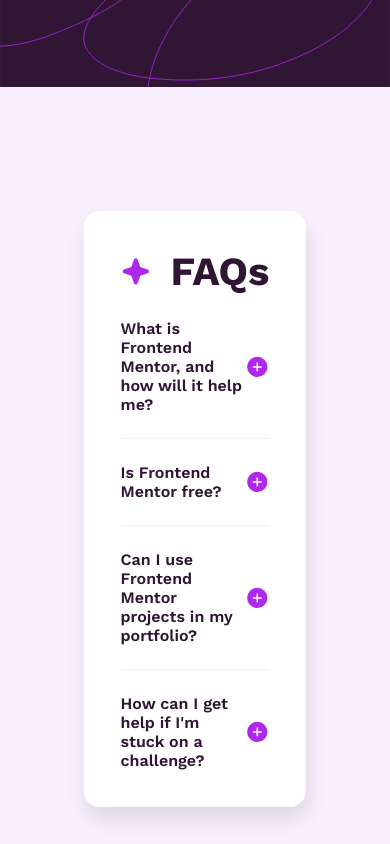
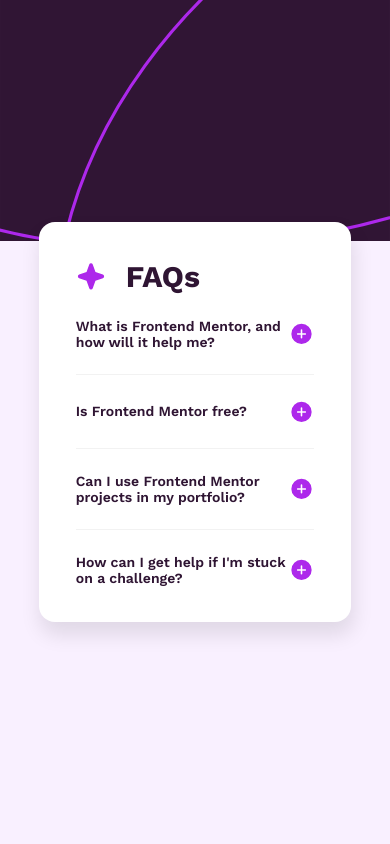
Before and after one commit to ali-ahmed8/faq-accordion-main, a plain HTML site: page index.html in a window 390 px wide. Drawn offline with Linux system fonts and the light colour scheme.

Commit message:
Good Enough

```diff
--- a/style.css
+++ b/style.css
@@ -31,6 +31,9 @@
   background-image: url(assets/images/background-pattern-desktop.svg);
   background-repeat: no-repeat;
   background-size: 100%;
+  display: flex;
+  justify-content: center;
+  align-items: center;
 }
 
 p {
@@ -38,11 +41,8 @@
 }
 
 .faq {
-  max-width: 650px;
-  position: absolute;
-  transform: translateX(-50%);
-  top: 25%;
-  left: 50%;
+  width: 35%;
+  max-width: 600px;
   background: var(--white);
   padding: 2.3rem;
   border-radius: 1rem;
@@ -121,3 +121,37 @@
   color: var(--grayish-purple);
   padding: 1.3rem 0;
 }
+
+@media (max-width: 1024px) {
+  .faq {
+    width: 50%;
+  }
+}
+
+@media (max-width: 900px) {
+  .faq {
+    width: 55%;
+  }
+}
+
+@media (max-width: 768px) {
+  .faq {
+    width: 80%;
+    max-width: 500px;
+    min-width: 280px;
+  }
+
+  body {
+    background-image: url(assets/images/background-pattern-mobile.svg);
+  }
+}
+
+@media (max-width: 480px) {
+  body {
+    font-size: 14px;
+  }
+
+  .faq .title {
+    font-size: 30px;
+  }
+}
```
